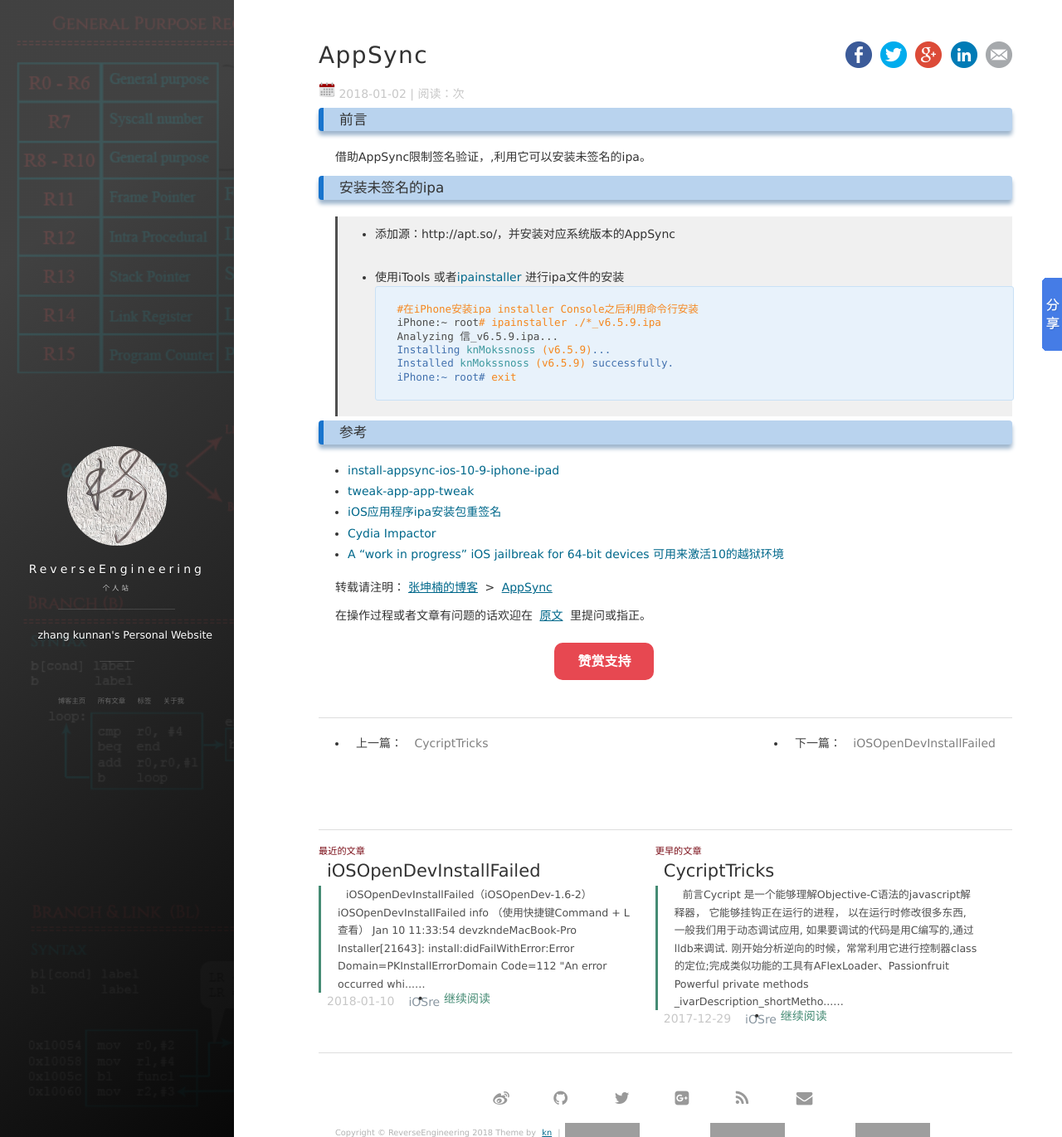
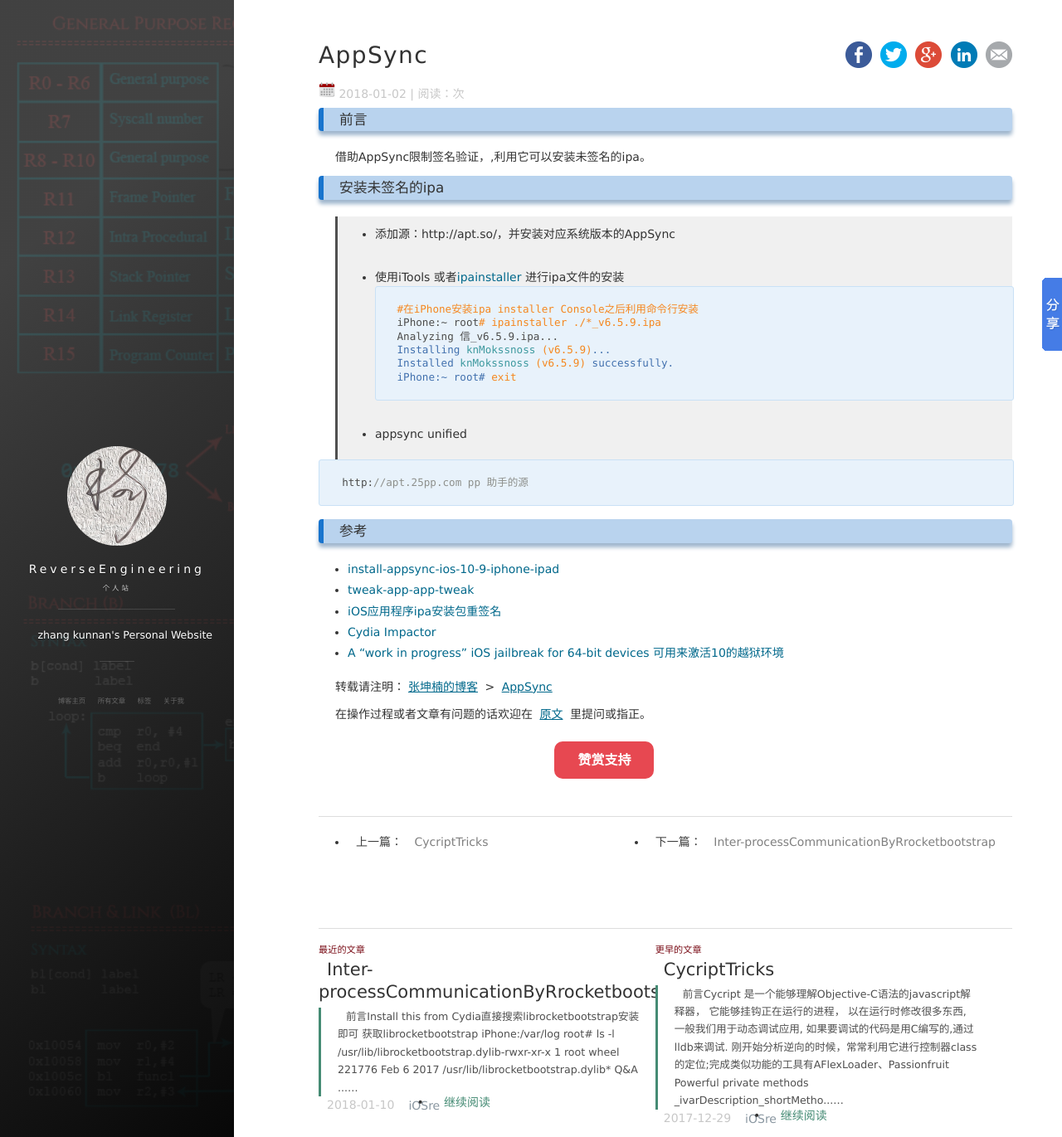
Before and after one commit to zhangkn/zhangkn.github.io, a Jekyll site: the page built from _posts/2018-01-02-AppSync.md, in a window 1280 px wide and 1400 px high, cut to the strip 0-1371 px from the top of the window. Shown: the whole strip at 83% size. Built offline with Jekyll 4.4.1, drawn with Linux system fonts in a browser that asks for light colours; nearby versions of some CDN libraries; comment, search, counter and statistics services are not loaded; grey boxes are pictures that could not be loaded.

Commit message:
dropbear

````diff
--- a/_posts/2018-01-02-AppSync.md
+++ b/_posts/2018-01-02-AppSync.md
@@ -27,7 +27,11 @@
 ```
 
 
+>* appsync unified
 
+```
+http://apt.25pp.com pp 助手的源
+```
 
 
 
--- /dev/null
+++ b/_posts/2018-01-10-Inter-processCommunicationByRrocketbootstrap.md
@@ -0,0 +1,43 @@
+---
+layout: post
+title: Inter-processCommunicationByRrocketbootstrap
+date: 2018-01-10
+tag: iOSre
+site: https://zhangkn.github.io
+---
+
+
+### 前言
+
+### Install this from Cydia
+直接搜索librocketbootstrap安装即可
+>* 获取librocketbootstrap
+```
+iPhone:/var/log root# ls -l /usr/lib/librocketbootstrap.dylib
+-rwxr-xr-x 1 root wheel 221776 Feb  6  2017 /usr/lib/librocketbootstrap.dylib*
+```
+
+
+
+### Q&A
+
+>* 使用yalu102 激活了之后，无法连接ssh
+```
+#/usr/local/bin/dropbear 此次越狱工具默认安装了 SSH。采用了 Dropbear 取代 Openssh。
+因此在部署安装使用yalu102的时候记得修改dropbear.plist的信息：ProgramArguments的127.0.0.1:22 直接改为22。
+如果部署完成，直接修改沙盒的信息的话，记得重启设备,且必须卸载Openssh。
+```
+
+### 参考
+- [iOS Tweak 进程间通讯](https://www.jianshu.com/p/8a3c492cb5fb)
+- [RocketBootstrap](http://iphonedevwiki.net/index.php/RocketBootstrap#How_to_use_this_library)
+- [Updating_extensions_for_iOS_7](http://iphonedevwiki.net/index.php/Updating_extensions_for_iOS_7)
+- [yalu102 使用Xcode8](https://github.com/kpwn/yalu102)
+- [iOS10.2 SSH连接越狱设备](https://bingozb.github.io/21.html)
+- [http://free.zhzhao.com/ 参考他人的代码](http://free.zhzhao.com/)
+- [iOS10下打印NSLog syslog信息](https://www.jianshu.com/p/9120e46f98b1)
+- [ios10-2-soca-nslog](http://iosre.com/t/ios10-2-soca-nslog/6955/15)
+- [syslogflipswitch](http://cydia.saurik.com/package/com.ichitaso.syslogflipswitch/)
+- [https://ichitaso.com/](https://ichitaso.com/)
+- [Does syslogd work on 9.3.3 ](https://www.reddit.com/r/jailbreak/comments/50niif/question_does_syslogd_work_on_933/)
+- [cydia 搜索安装com.ichitaso.syslogflipswitch](http://cydia.saurik.com/package/com.ichitaso.syslogflipswitch/)
````
